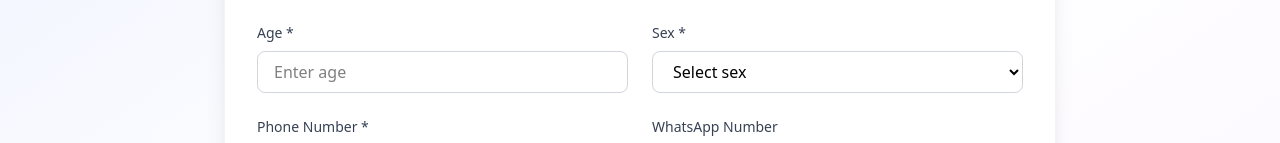
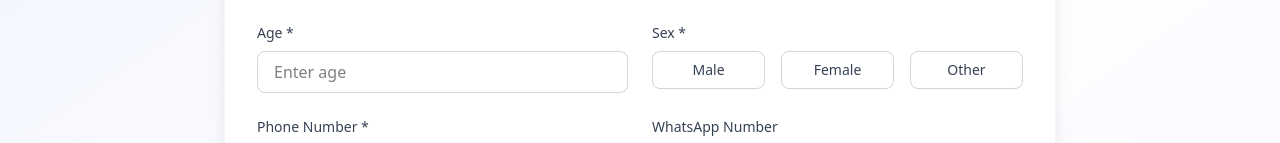
Before and after one commit to hashinmohammed/dawa, a React (Vite) app in the folder client/: page / in a window 1280 px wide. Shown: the part 321-464 px from the top of the page. Built offline with nearby package versions, Linux system fonts and the light colour scheme; no server answers; sample sign-in values are in the browser's storage.

Commit message:
form UI UX fix

```diff
--- a/client/src/pages/home/index.jsx
+++ b/client/src/pages/home/index.jsx
@@ -16,7 +16,7 @@ export function Home() {
     formState: { errors },
     reset,
     setValue,
-    watch,
+    getValues,
   } = useForm();
 
   const handleLogout = async () => {
@@ -151,22 +151,27 @@ export function Home() {
                 </div>
 
                 <div>
-                  <label
-                    htmlFor="sex"
-                    className="block text-sm font-medium text-gray-700 mb-2"
-                  >
+                  <label className="block text-sm font-medium text-gray-700 mb-2">
                     Sex *
                   </label>
-                  <select
-                    {...register("sex", { required: "Sex is required" })}
-                    id="sex"
-                    className="w-full px-4 py-2 border border-gray-300 rounded-lg focus:ring-2 focus:ring-indigo-500 focus:border-indigo-500 transition bg-white"
-                  >
-                    <option value="">Select sex</option>
-                    <option value="Male">Male</option>
-                    <option value="Female">Female</option>
-                    <option value="Other">Other</option>
-                  </select>
+                  <div className="flex gap-4 mt-2">
+                    {["Male", "Female", "Other"].map((option) => (
+                      <label
+                        key={option}
+                        className="relative flex-1 cursor-pointer group"
+                      >
+                        <input
+                          {...register("sex", { required: "Sex is required" })}
+                          type="radio"
+                          value={option}
+                          className="peer sr-only"
+                        />
+                        <div className="flex items-center justify-center px-4 py-2 text-sm font-medium text-gray-700 bg-white border border-gray-300 rounded-lg transition-all duration-200 peer-checked:bg-indigo-600 peer-checked:text-white peer-checked:border-indigo-600 peer-focus:ring-2 peer-focus:ring-offset-2 peer-focus:ring-indigo-500 hover:bg-gray-50 peer-checked:hover:bg-indigo-700">
+                          {option}
+                        </div>
+                      </label>
+                    ))}
+                  </div>
                   {errors.sex && (
                     <p className="mt-1 text-sm text-red-600">
                       {errors.sex.message}
@@ -223,7 +228,7 @@ export function Home() {
                       onChange={(e) => {
                         setUseSameNumber(e.target.checked);
                         if (e.target.checked) {
-                          const phoneNumber = watch("phoneNumber");
+                          const phoneNumber = getValues("phoneNumber");
                           setValue("whatsappNumber", phoneNumber);
                         } else {
                           setValue("whatsappNumber", "");
```
